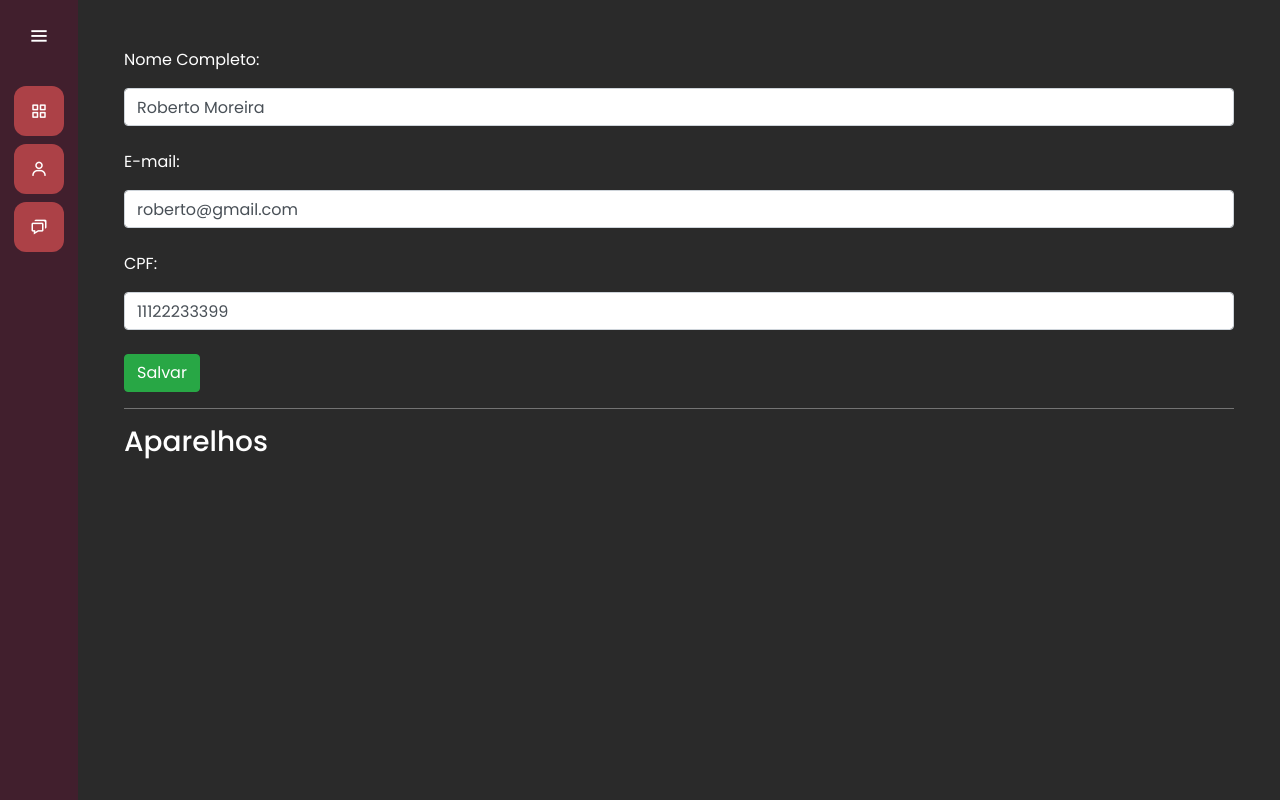
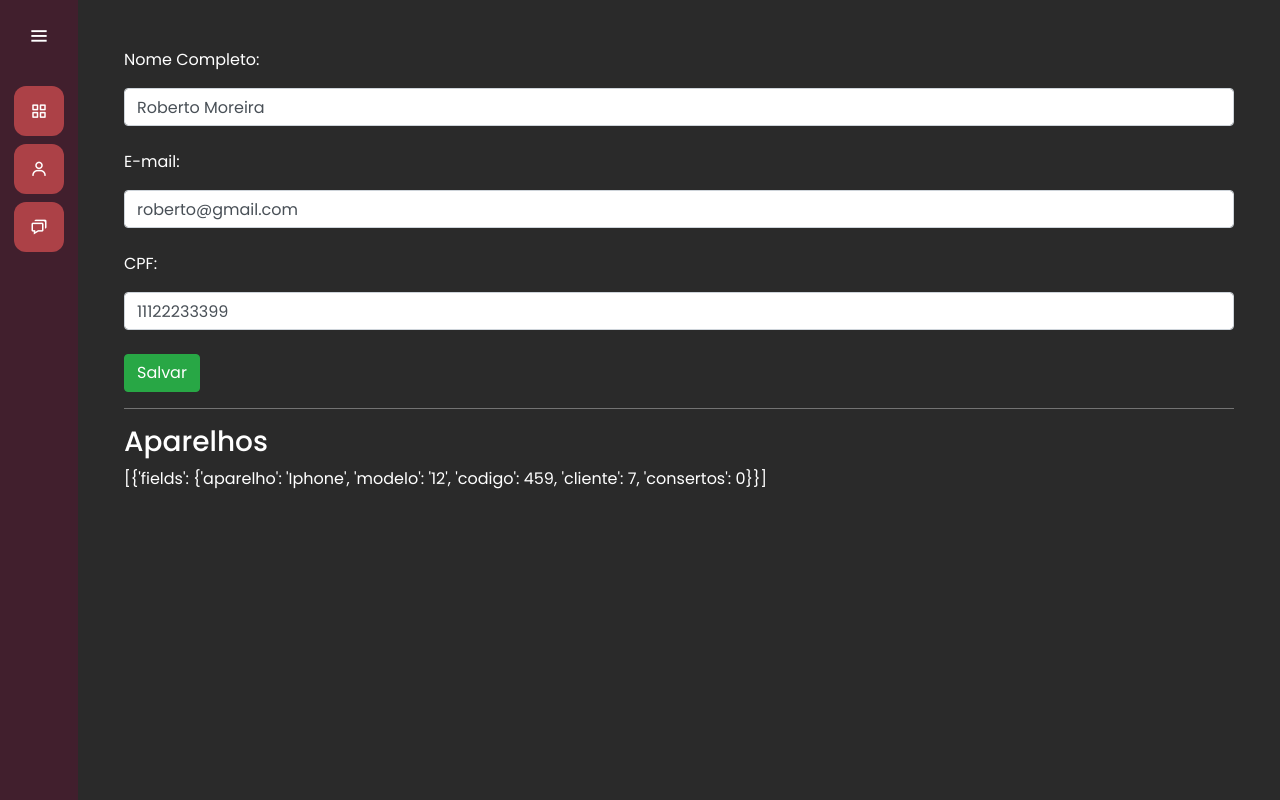
Before and after one commit to vghessel/Hospital-Smartphone-Django, a Django app: page /clientes/atualizar_cliente/7 in a window 1280 px wide. Run offline with Django 3.2, Linux system fonts and the light colour scheme; data comes from the database, SQL or seed files in the repository; both versions use the stored data as it was after the commit.

Commit message:
botoes navbar finalizados e parcial na busca dos aparelhos na tela de atualizacao

```diff
--- a/clientes/templates/atualizar_cliente.html
+++ b/clientes/templates/atualizar_cliente.html
@@ -24,7 +24,7 @@
                 <input onclick="update_cliente()" type="submit" value="Salvar" class="btn btn-success">
                 <hr style="background-color: gray;">
                 <h3>Aparelhos</h3>
-
+                    {{aparelhos}}
                 <div id="aparelhos">
 
                 </div>
--- a/clientes/views.py
+++ b/clientes/views.py
@@ -56,14 +56,36 @@ def excluir_cliente(request, id):
 
 def atualizar_cliente(request, id):
 
-    cliente = Cliente.objects.filter(id=id)
-    cliente_json = json.loads(serializers.serialize('json', cliente))[0]['fields']
-    nome_completo = cliente_json['nome_completo']
-    email = cliente_json['email']
-    cpf = cliente_json['cpf']
-    print(nome_completo)
+    # Trazer info do banco para o front
+    if request.method == "GET":
+        cliente = Cliente.objects.filter(id=id)
+        aparelhos = Aparelho.objects.filter(cliente=cliente[0])
+        cliente_json = json.loads(serializers.serialize('json', cliente))[0]['fields']
+        aparelhos_json = json.loads(serializers.serialize('json', aparelhos))
+        aparelhos_json = [{'fields': aparelho['fields']} for aparelho in aparelhos_json]
+        print(len(aparelhos_json))
+        nome_completo = cliente_json['nome_completo']
+        email = cliente_json['email']
+        cpf = cliente_json['cpf']
+        return render(request, 'atualizar_cliente.html', {'nome_completo': nome_completo, 'email': email, 'cpf': cpf, 'aparelhos': aparelhos_json})
 
-    return render(request, 'atualizar_cliente.html', {'nome_completo': nome_completo, 'email': email, 'cpf': cpf})
+    # Salvar novos dados no banco
+    elif request.method == "POST":
+        body = json.loads(request.body)
+
+        nome_completo = body['nome_completo']
+        email = body['email']
+        cpf = body['cpf']
+
+        cliente = get_object_or_404(Cliente, id=id) # caso não exista o cliente, 404
+        try:
+            cliente.nome_completo = nome_completo
+            cliente.email = email
+            cliente.cpf = cpf
+            cliente.save()
+            return JsonResponse({'status': '200', 'nome_completo': nome_completo,'email': email, 'cpf': cpf})
+        except:
+            return JsonResponse({'status': '500'})
 
 # Apenas para usar de base
 def info_att_cliente(request):
--- a/servicos/urls.py
+++ b/servicos/urls.py
@@ -2,7 +2,7 @@ from django.urls import path
 from . import views
 
 urlpatterns = [
+    path('', views.listar_servico, name="servicos"),
     path('novo_servico/', views.novo_servico, name="novo_servico"),
-    path('listar_servico/', views.listar_servico, name="listar_servico"),
     path('servico/<str:identificador>/', views.servico, name="servico"),
 ]
--- a/templates/base.html
+++ b/templates/base.html
@@ -38,7 +38,7 @@
             <span class="tooltip">Clientes</span>
           </li>
           <li>
-            <a href="#">
+            <a href="{% url 'servicos' %}">
               <i class='bx bx-chat' ></i>
               <span class="links_name">Serviços</span>
             </a>
```
Also changed, not shown: db.sqlite3.
